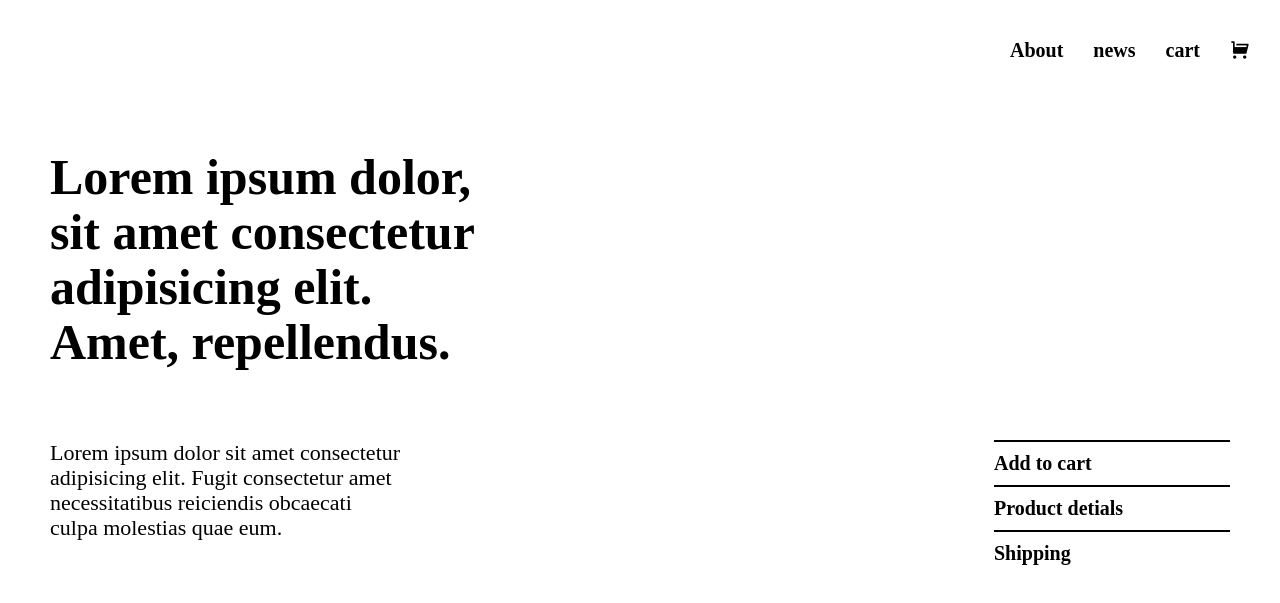
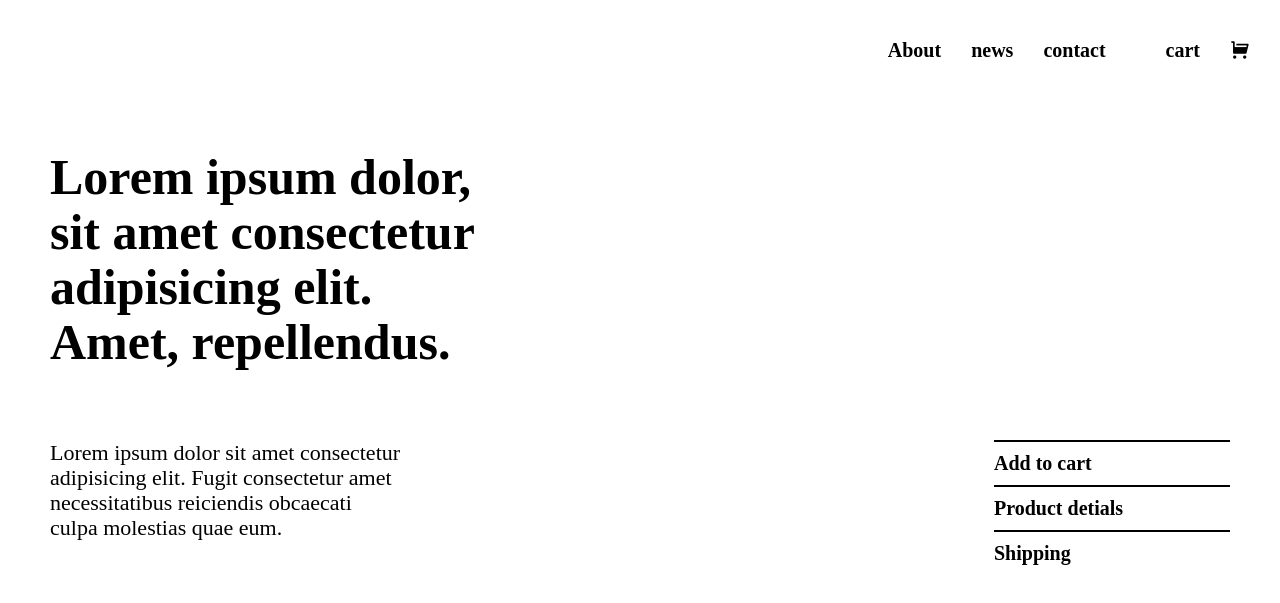
Before and after one commit to saurabhkumar09/CSS-Project, a plain HTML site: page Project/index.html in a window 1280 px wide. Shown: the top 603 px of the page. Drawn offline with nearby package versions, Linux system fonts and the light colour scheme.

Commit message:
Update in html file

```diff
--- a/Project/index.html
+++ b/Project/index.html
@@ -15,6 +15,7 @@
         <div id="nav">
             <h4>About</h4>
             <h4>news</h4>
+            <h4>contact<h4>
             <h4>cart</h4>
             <i class="ri-shopping-cart-fill"></i>
         </div>
```
